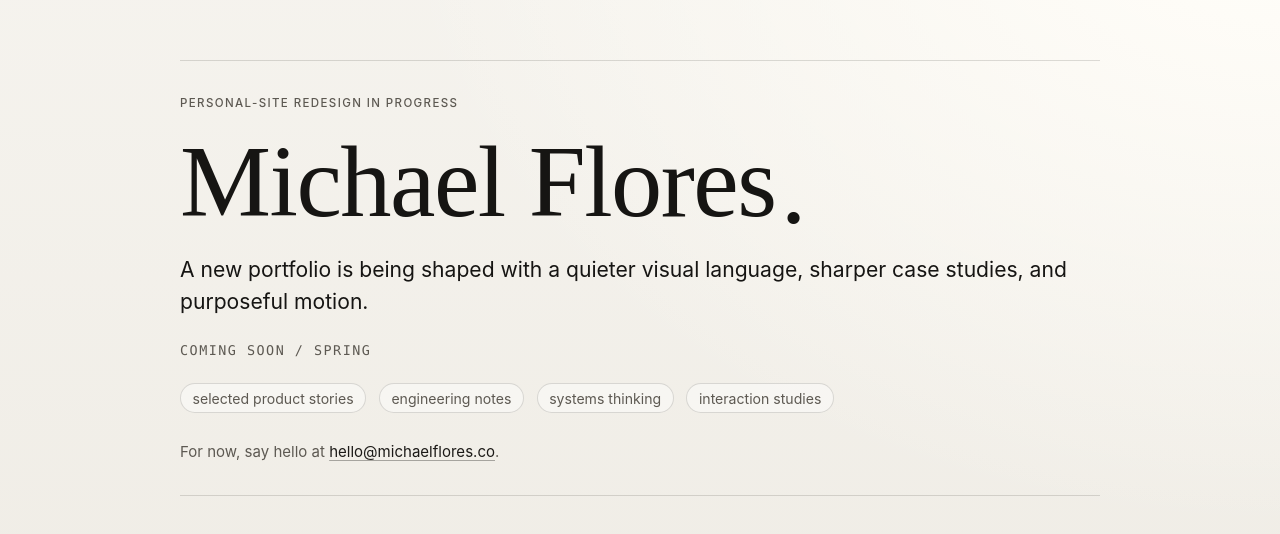
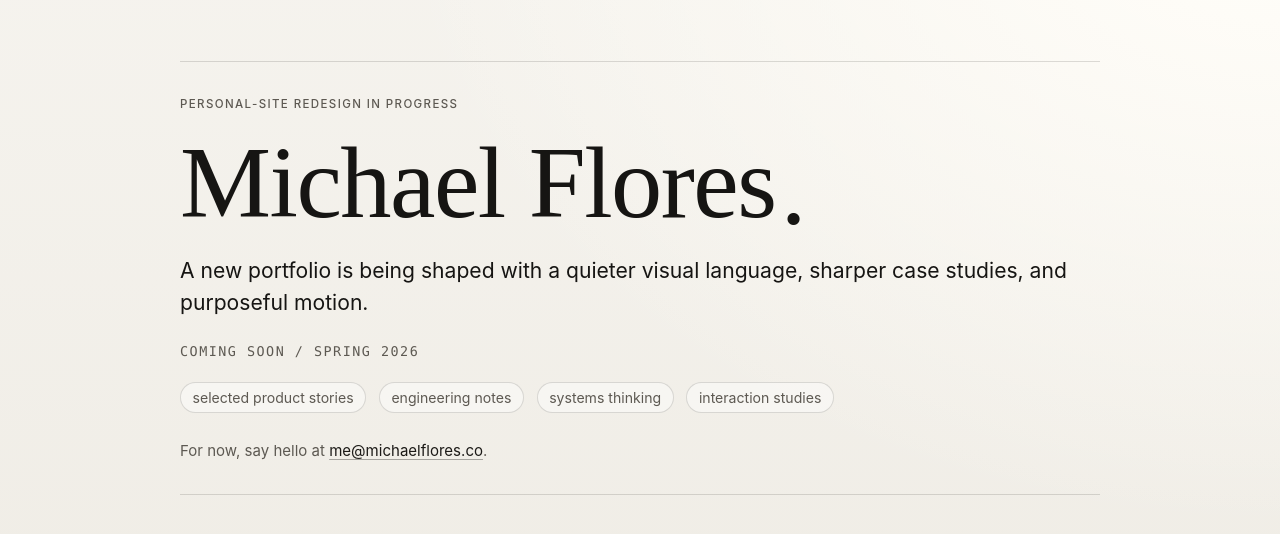
Before and after one commit to DoubleTap-Consulting/michael-flores-co, a Next.js app in the folder apps/personal-site/: page / in a window 1280 px wide. Shown: the part 122-656 px from the top of the page. Built offline with nearby package versions, Linux system fonts and the light colour scheme.

Commit message:
Visual fixes

```diff
--- a/apps/personal-site/app/globals.css
+++ b/apps/personal-site/app/globals.css
@@ -92,8 +92,12 @@ body {
 
 .teaser__status {
   margin: 0.2rem 0 0;
+  display: inline-flex;
+  align-items: baseline;
+  gap: 0.2rem;
   font-family: var(--mono-font);
   font-size: clamp(0.74rem, 1.1vw, 0.84rem);
+  line-height: 1.2;
   letter-spacing: 0.11em;
   text-transform: uppercase;
   color: var(--muted);
@@ -104,12 +108,13 @@ body {
   overflow: hidden;
   white-space: nowrap;
   max-width: 0;
-  animation: status-type 1400ms steps(24, end) 850ms forwards;
+  animation: status-type 1400ms steps(26, end) 850ms forwards;
 }
 
 .teaser__cursor {
-  margin-left: 0.2rem;
   display: inline-block;
+  line-height: 1;
+  transform: translateY(-0.04em);
   animation: cursor-blink 950ms steps(1, end) infinite;
 }
 
@@ -175,7 +180,7 @@ body {
 
 @keyframes status-type {
   to {
-    max-width: 24ch;
+    max-width: 31ch;
   }
 }
 
--- a/apps/personal-site/app/page.tsx
+++ b/apps/personal-site/app/page.tsx
@@ -37,7 +37,7 @@ export default function HomePage() {
 
         <p className="teaser__contact">
           For now, say hello at{" "}
-          <a href="mailto:hello@michaelflores.co">hello@michaelflores.co</a>.
+          <a href="mailto:me@michaelflores.co">me@michaelflores.co</a>.
         </p>
       </section>
     </main>
```
